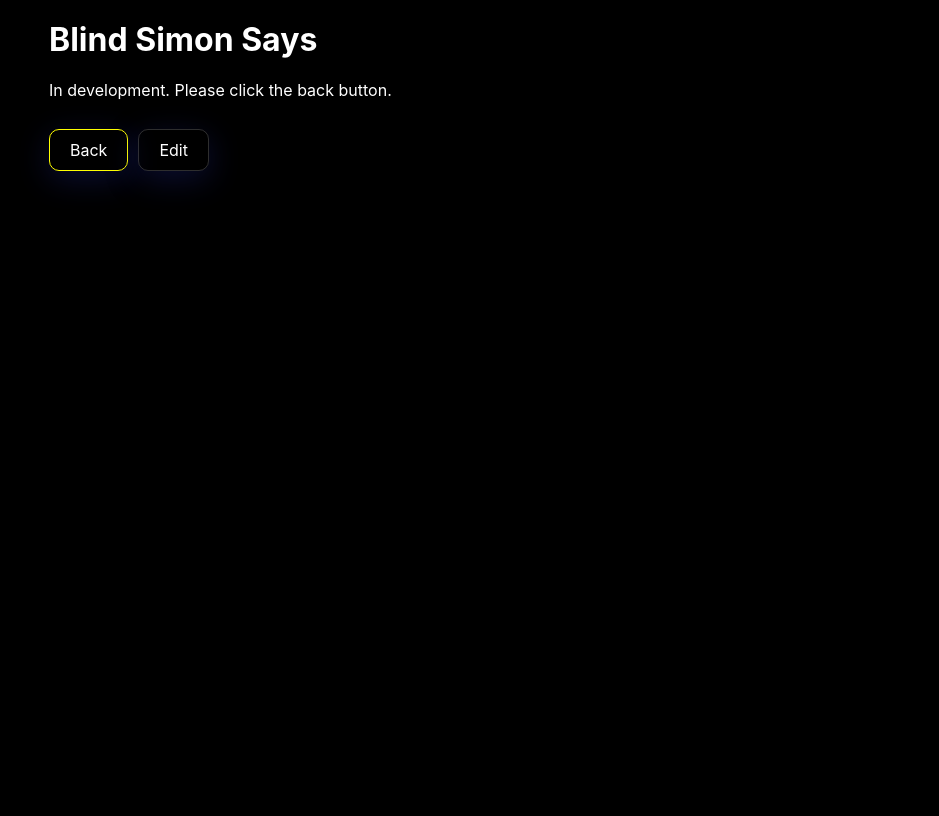
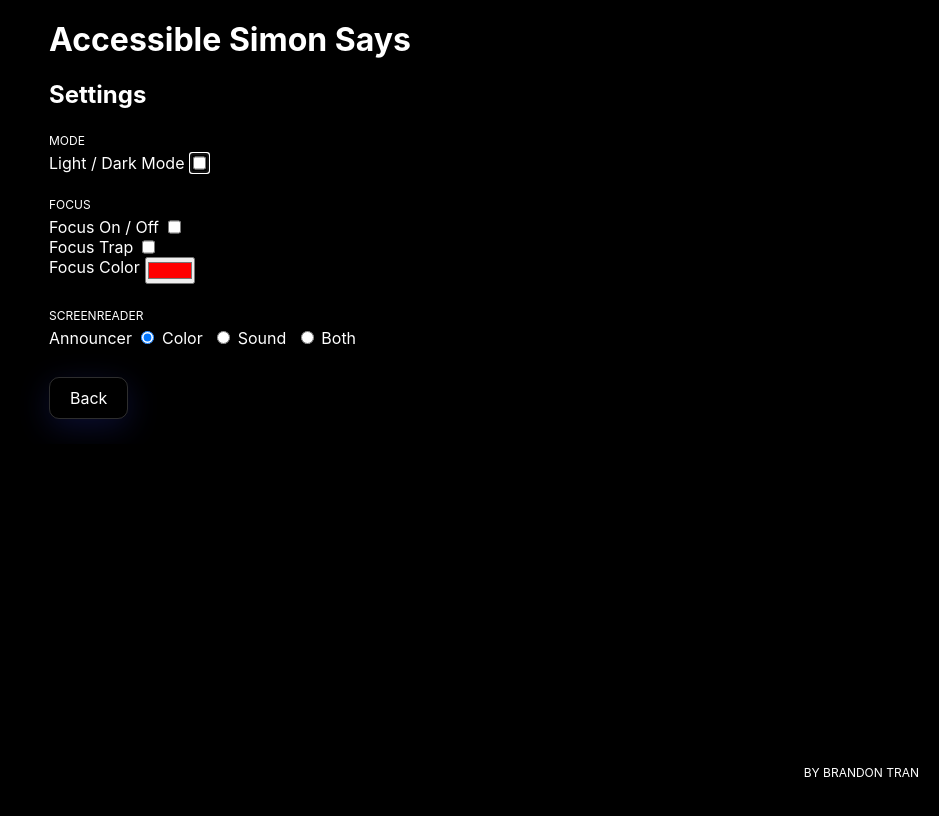
Before and after one commit to brandonleetran/blind-simon-says, a plain HTML site: page src/settings.html in a window 1280 px wide. Shown: the whole page, without its empty margins (341-1280 px from the left). Drawn offline with Linux system fonts and the light colour scheme.

Commit message:
fix: javascript error

```diff
--- a/src/script.js
+++ b/src/script.js
@@ -1,8 +1,8 @@
 let gameStarted = false
 let intervalId;
-console.log("Welcome to Blind Simon Says!")
+console.log("Welcome to Accessible Simon Says!")
 
-const startButton = document.querySelector("#start-btn")
+//const startButton = document.querySelector("#start-btn")
 
 const focusableElements = document.querySelectorAll('input, button, select, textarea, a[href], area[href], object, embed, [tabindex]');
 const filteredFocusableElements = Array.from(focusableElements).filter(element => element.getAttribute('tabindex') !== '-1');
@@ -36,14 +36,14 @@ if (filteredFocusableElements.length > 0) {
 //     else startButton.style.background = "black"
 // });
 
-startButton.addEventListener("click", () => {
-    this.gameStarted = true
-    console.log(gameStarted)
-    document.body.style.background = "white"
-    // console.log("Starting Blind Simons Says...")
-    // const simonSays = new SimonSays()
-    // simonSays.startGame()
-})
+// startButton.addEventListener("click", () => {
+//     this.gameStarted = true
+//     console.log(gameStarted)
+//     document.body.style.background = "white"
+//     // console.log("Starting Accessible Simons Says...")
+//     // const simonSays = new SimonSays()
+//     // simonSays.startGame()
+// })
 
 class SimonSays {
     constructor() {
--- a/src/settings.html
+++ b/src/settings.html
@@ -3,19 +3,64 @@
 <head>
     <meta charset="UTF-8">
     <meta name="viewport" content="width=device-width, initial-scale=1.0">
-    <title>Blind Simon Says</title>
+    <title>Accessible Simon Says</title>
     <link rel="stylesheet" href="styles.css"/>
     <script defer src="script.js"></script>
 </head>
 <body>
     <main>
-        <div class="start-container">
-            <h1>Blind Simon Says</h1>
-            <p class="instructions" id="back-instructions">In development. Please click the back button.</p>
+        <h1>Accessible Simon Says</h1><span style="position:absolute;right:0; bottom: 0; margin: 0; padding: 20px;" class="ib-title">By Brandon Tran</span>
+            <h2>Settings</h2>
+            <div id="settings-container">
+                <!-- Mode -->
+                <div class="settings-group">
+                    <span class="ib-title">Mode</span>
+                    <div class="setting-group">
+                        <label for="theme-toggle" class="theme-label">Light / Dark Mode</label>
+                        <input type="checkbox" id="theme-toggle" class="theme-toggle">
+                    </div>
+                </div>
+                <!-- Focus -->
+                <div class="settings-group">
+                    <span class="ib-title">Focus</span>
+                    <div class="setting-group">
+                        <label for="focus-trap-toggle" class="switch-label">Focus On / Off</label>
+                        <input type="checkbox" id="focus-trap-toggle" class="switch-toggle">
+                    </div>
+                    <div class="setting-group">
+                        <label for="focus-trap-toggle" class="switch-label">Focus Trap</label>
+                        <input type="checkbox" id="focus-trap-toggle" class="switch-toggle">
+                        <span class="tooltip" style="display:none;">When enabled, focus will be trapped within the web page</span>
+                     </div>
+                     <div class="setting-group">
+                        <label for="favcolor">Focus Color</label>
+                        <input type="color" id="favcolor" name="favcolor" value="#ff0000">
+                    </div>
+                </div>
+                <!-- Screenreader -->
+                <div class="settings-group">
+                    <span class="ib-title">Screenreader</span>
+                    <div class="radio-group">
+                        <span class="radio-group-label">Announcer</span>
+                        <label for="radio1">
+                          <input checked type="radio" id="radio1" name="radio-group" value="option1">
+                            Color
+                        </label>
+                        <label for="radio2">
+                          <input type="radio" id="radio2" name="radio-group" value="option2">
+                            Sound
+                        </label>
+                        <label for="radio3">
+                          <input type="radio" id="radio3" name="radio-group" value="option3">
+                            Both
+                        </label>
+                      </div>
+                </div>
+              </div>
+              <p class="instructions" id="back-instructions" style="display:none;">Press the "Back" button to go back.</p>
             <nav>
                 <ul class="btn-group">
                     <li><a href="index.html" aria-label="Go back" aria-describedby="back-instructions">Back</a></li>
-                    <li><a href="index.html" id="back-btn" aria-label="Bacj">Edit</a></li>
                 </ul>
             </nav>
         </div>
--- a/src/styles.css
+++ b/src/styles.css
@@ -3,9 +3,15 @@ html, body {
     font-family: -apple-system, BlinkMacSystemFont, sans-serif;
     overflow: hidden;
     margin: 0;
+    color: white;
 }
 
 h1 {
+    margin-top: 0;
+    display: inline-block;
+}
+
+h2 {
     margin-top: 0;
 }
 
@@ -27,31 +33,46 @@ code {
     color: white;
 }
 
-.game-round > span:first-child {
-    flex-basis: 100px; /* Adjust the width to your desired value */
-  }
+input {
+    padding: 0;
+}
 
-.game-round {
+label {
+    margin-right: 5px;
+}
+.setting-group {
     display: flex;
-    justify-content: start;
-    align-items: center;
+}
+
+.game-btn {
+    max-width: 250px;
+    height: 0;
+    padding-bottom: 100%
 }
 
 .game-instructions, .select-instructions {
     margin-right: 15px;
 }
 
-.game-btn {
-    background-color: white;
-    border-radius: 5px;
-    padding: 15px;
+#game-container {
+    color: white;
+    display: grid;
+    grid-template-rows: 1fr 1fr;
+    grid-template-columns: 1fr 1fr;
+    gap: 20px;
 }
 
-#game-container {
-    color: white;
+#settings-container {
     display: flex;
-    gap: 10px;
     flex-direction: column;
+    gap: 20px;
+}
+
+.ib-title {
+    display: inline-block;
+    margin-bottom: 5px;
+    text-transform: uppercase;
+    font-size: 12px;
 }
 
 .color {
@@ -94,10 +115,9 @@ button:hover, a:hover {
     cursor: pointer;
 }
 
+input:focus, input:focus-visible,
 a:focus, a:focus-visible,
 button:focus, button:focus-visible {
-    border: 1px yellow solid;
-    outline: none;
 }
 
 .red {
```
Also changed, not shown: src/game.html (+10 -32 lines), src/index.html (+3 -3 lines), src/legend.html (+5 -4 lines), README.md.
